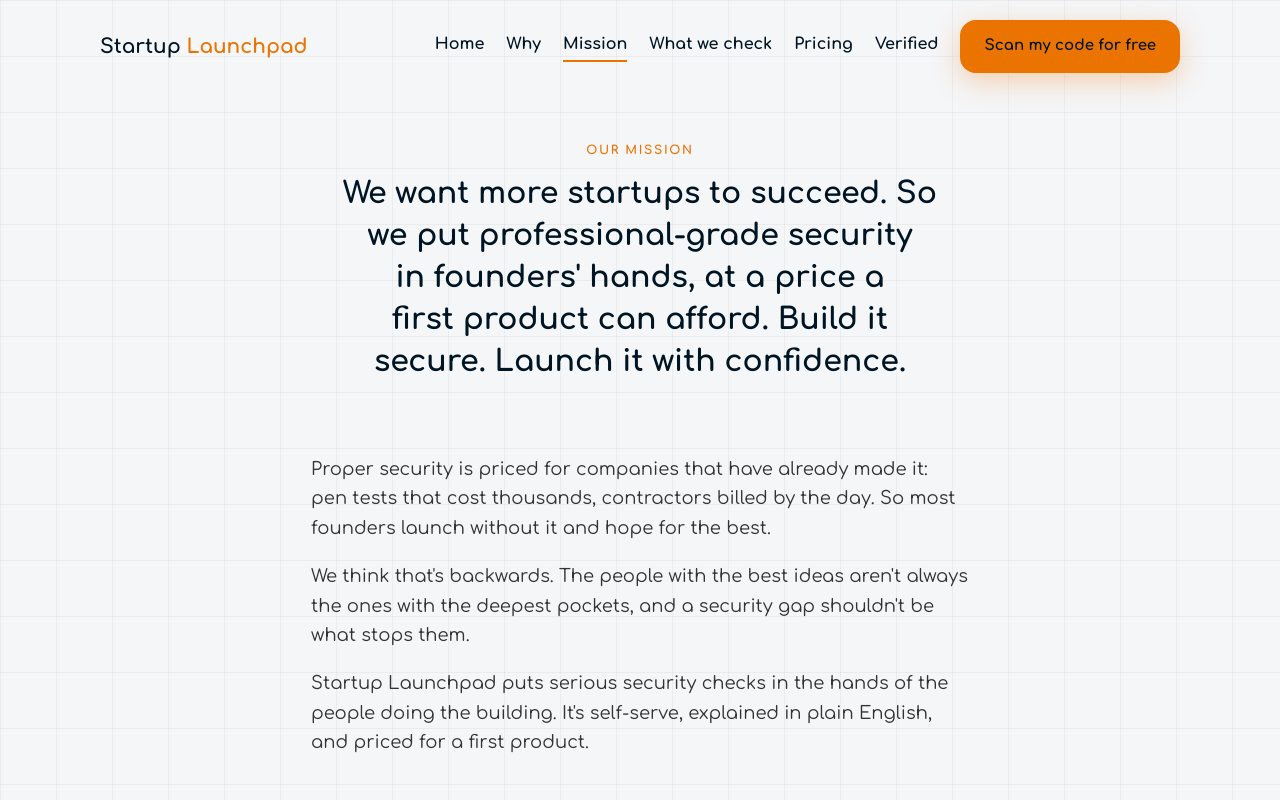
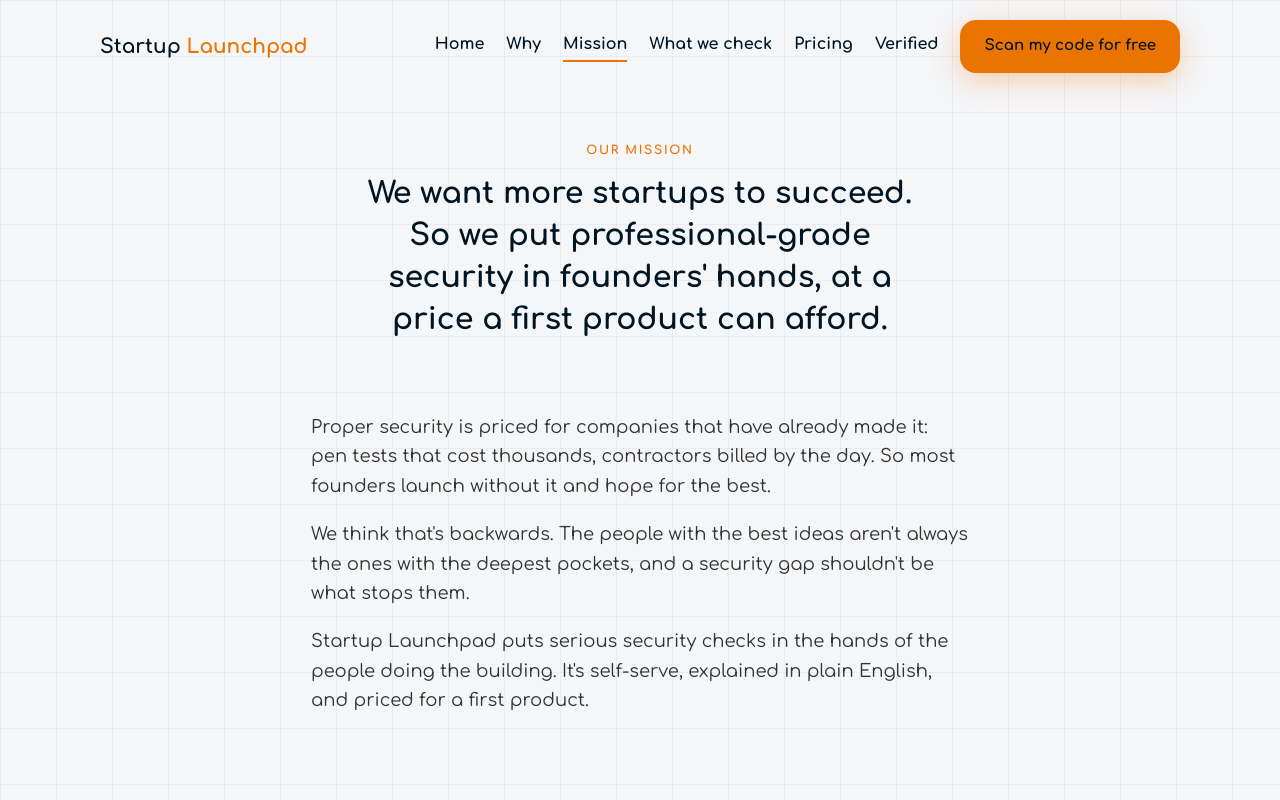
Before and after one commit to SurgoTechSolutions/startup-launchpad-marketing-site, a Next.js app: page /startup-launchpad/mission in a window 1280 px wide. Shown: the top 800 px of the page. Built offline with nearby package versions, Linux system fonts and the light colour scheme; no server answers.

Commit message:
Remove the closing line from the mission statement
Co-Authored-By: Claude Opus 5.5 <noreply@anthropic.com>

```diff
--- a/src/content/mission.ts
+++ b/src/content/mission.ts
@@ -7,7 +7,7 @@ import { FOOTER } from "./site";
 export const MISSION = {
   eyebrow: "Our mission",
   statement:
-    "We want more startups to succeed. So we put professional-grade security in founders' hands, at a price a first product can afford. Build it secure. Launch it with confidence.",
+    "We want more startups to succeed. So we put professional-grade security in founders' hands, at a price a first product can afford.",
   paragraphs: [
     "Proper security is priced for companies that have already made it: pen tests that cost thousands, contractors billed by the day. So most founders launch without it and hope for the best.",
     "We think that's backwards. The people with the best ideas aren't always the ones with the deepest pockets, and a security gap shouldn't be what stops them.",
```
